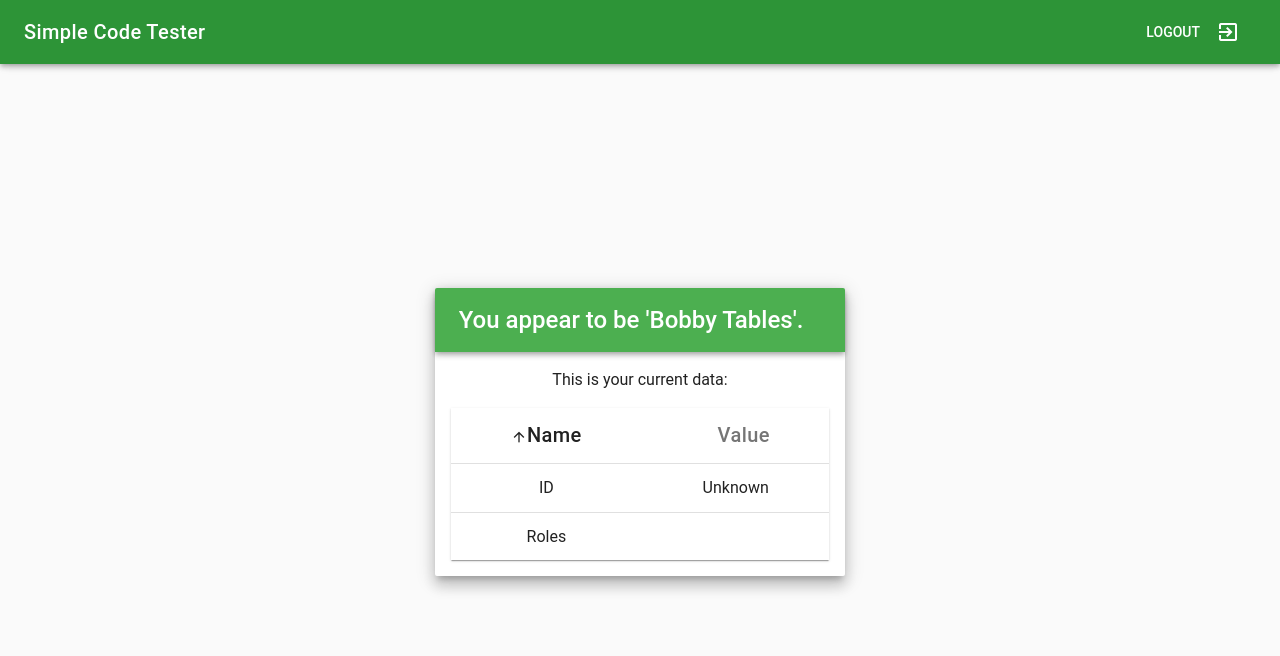
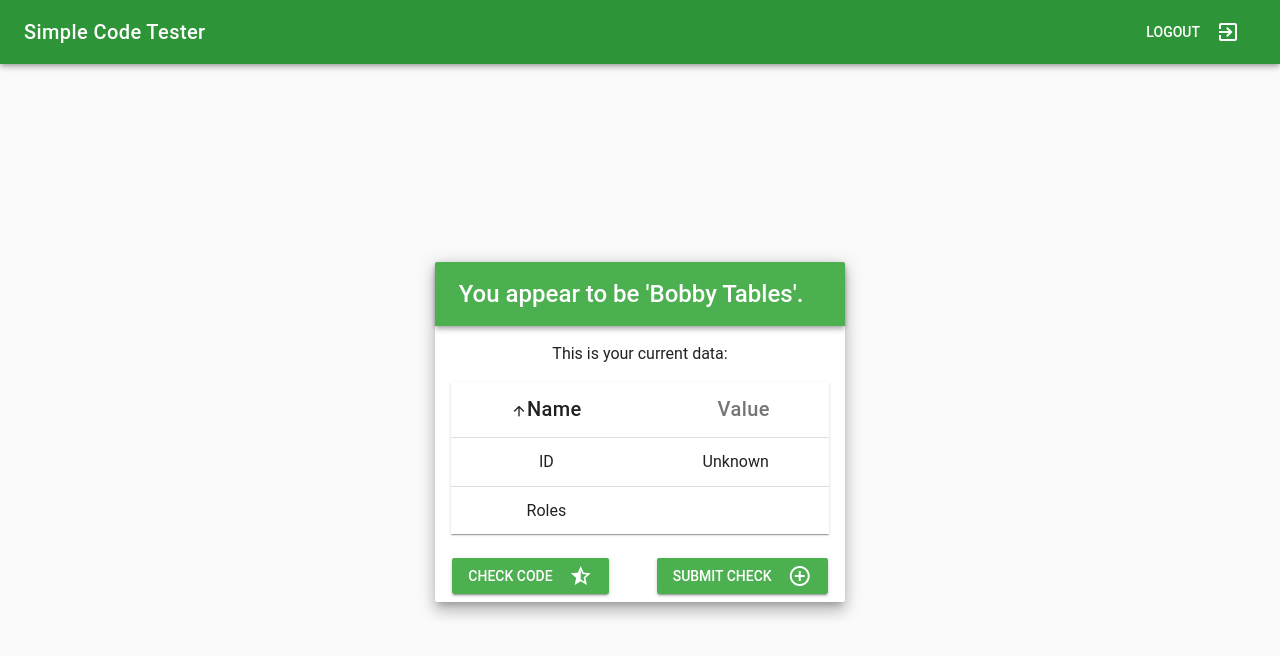
Before and after one commit to I-Al-Istannen/SimpleCodeTester, a Vue app in the folder simplecodetester-frontend/: page /#/profile in a window 1280 px wide. Shown: the top 656 px of the page. Built offline with nearby package versions, Linux system fonts and the light colour scheme.

Commit message:
Add buttons to check code / submit checks

```diff
--- a/simplecodetester-frontend/src/components/Profile.vue
+++ b/simplecodetester-frontend/src/components/Profile.vue
@@ -20,6 +20,17 @@
             </v-data-table>
           </template>
         </v-card-text>
+        <v-card-actions>
+          <v-spacer></v-spacer>
+          <v-btn color="primary" class="mr-4" @click="checkCode">Check code
+            <v-icon right dark>star_half</v-icon>
+          </v-btn>
+
+          <v-btn color="primary" class="ml-4" @click="submitCheck">Submit check
+            <v-icon right dark>add_circle_outline</v-icon>
+          </v-btn>
+          <v-spacer></v-spacer>
+        </v-card-actions>
       </v-card>
     </v-flex>
   </v-layout>
@@ -60,6 +71,14 @@ export default Vue.extend({
     displayName: function() {
       return this.store.state.user.displayName;
     }
+  },
+  methods: {
+    submitCheck() {
+      this.$router.push("/submit-check");
+    },
+    checkCode() {
+      this.$router.push("/check-code");
+    }
   }
 });
 </script>
```
